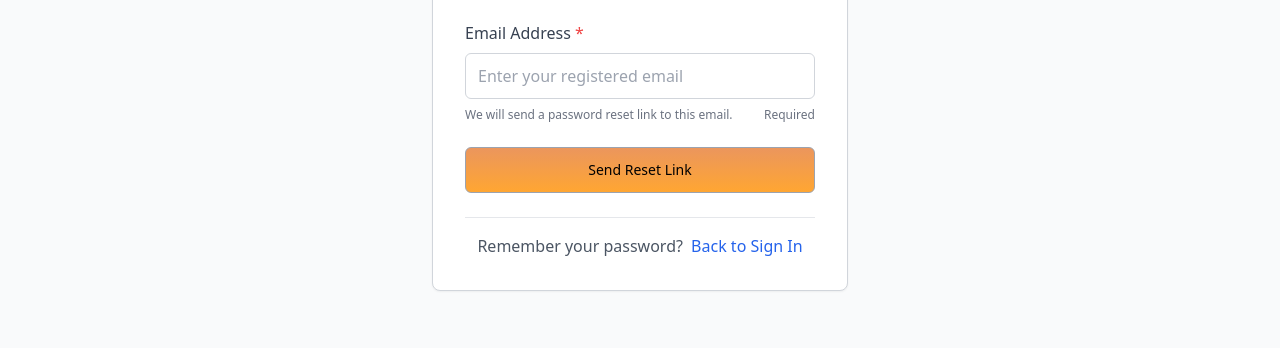
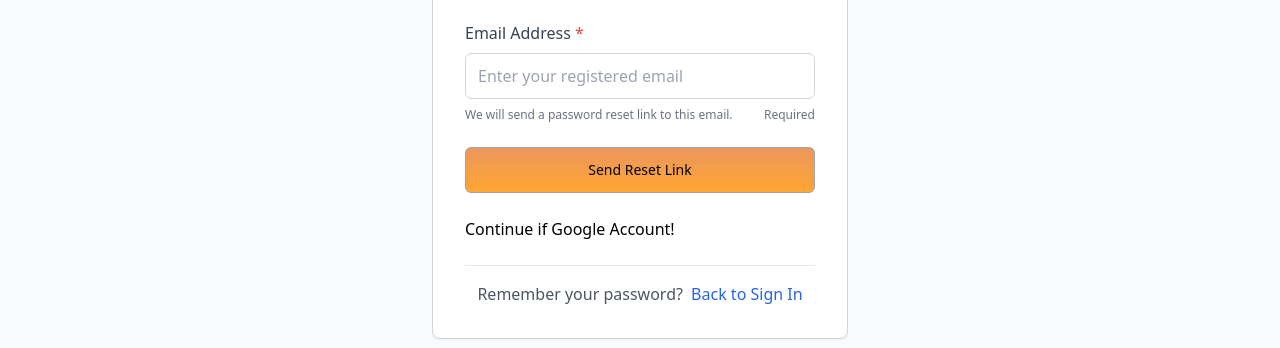
Before and after one commit to jajajawwswws-lab/senac_system, a plain HTML site: page forgot_password.html in a window 1280 px wide. Shown: the part 452-800 px from the top of the page. Drawn offline with nearby package versions, Linux system fonts and the light colour scheme.

Commit message:
Update forgot_password.html
teste account recaptcha api

```diff
--- a/forgot_password.html
+++ b/forgot_password.html
@@ -71,7 +71,12 @@
                            focus:outline-none focus:ring-2 focus:ring-orange-300 focus:ring-offset-2">
                 Send Reset Link
             </button>
-
+<button class="g-recaptcha btn-login"
+                            data-sitekey="6LeJZ28sAAAAAMgcIEAe0vm2GHIKZUZRucVyeiYU"
+                            data-callback='onSubmit'
+                            data-action='submit'>
+                        Continue if Google Account!
+                    </button>
             <!-- Back to Login -->
             <div class="text-center pt-4 border-t border-gray-200">
                 <p class="text-gray-600">
```
